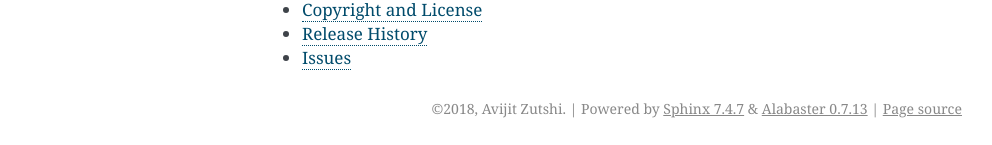
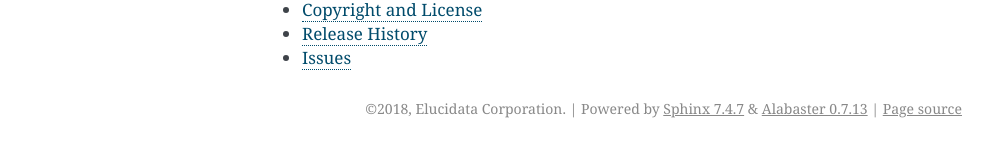
Before and after one commit to ElucidataInc/ElMaven, a Sphinx documentation site: the page built from docs/index.rst, in a window 1280 px wide. Shown: the part 895-1040 px from the top of the page, without its empty margins (148-1140 px from the left). Built offline with Sphinx 7.4.7, drawn with Linux system fonts in a browser that asks for light colours.

Commit message:
changed author to Elucidata

```diff
--- a/docs/conf.py
+++ b/docs/conf.py
@@ -20,8 +20,8 @@
 # -- Project information -----------------------------------------------------
 
 project = u'Readme'
-copyright = u'2018, Avijit Zutshi'
-author = u'Avijit Zutshi'
+copyright = u'2018, Elucidata Corporation'
+author = u'Elucidata Corporation'
 
 # The short X.Y version
 version = u''
```
